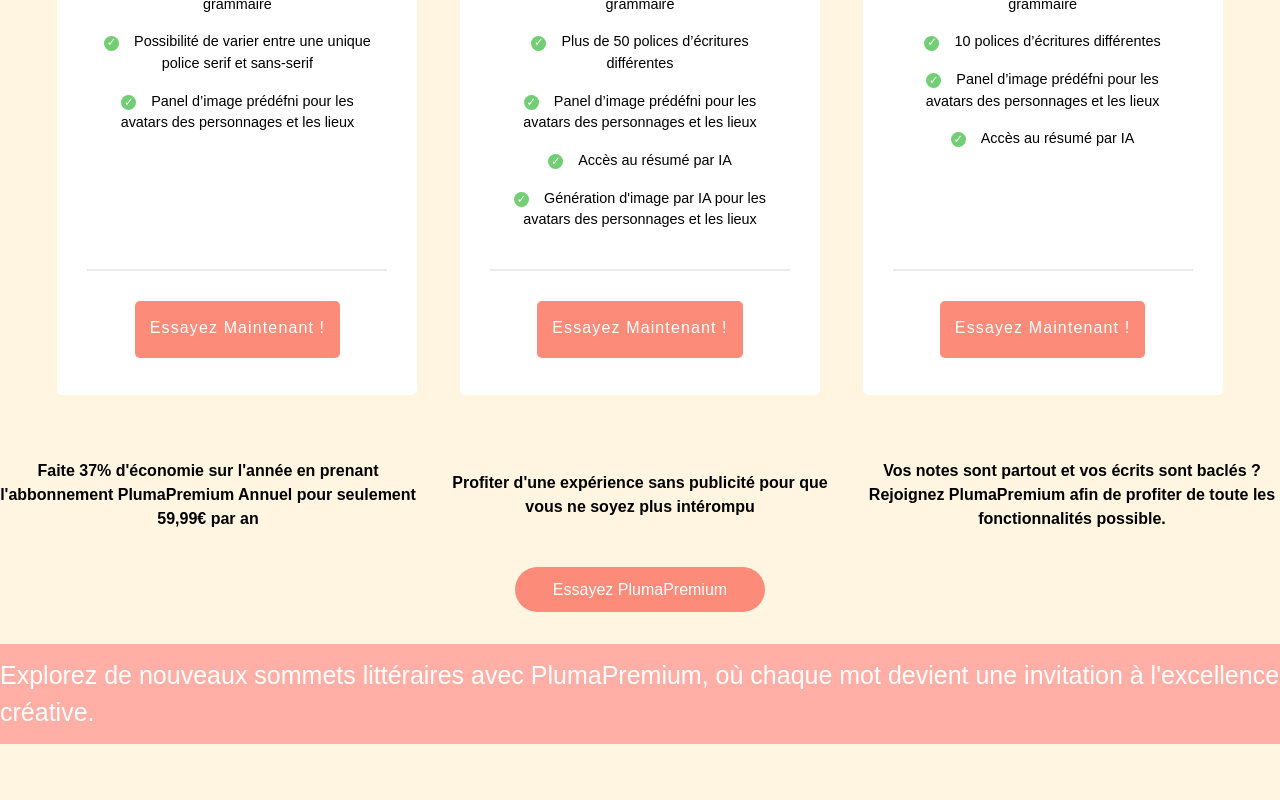
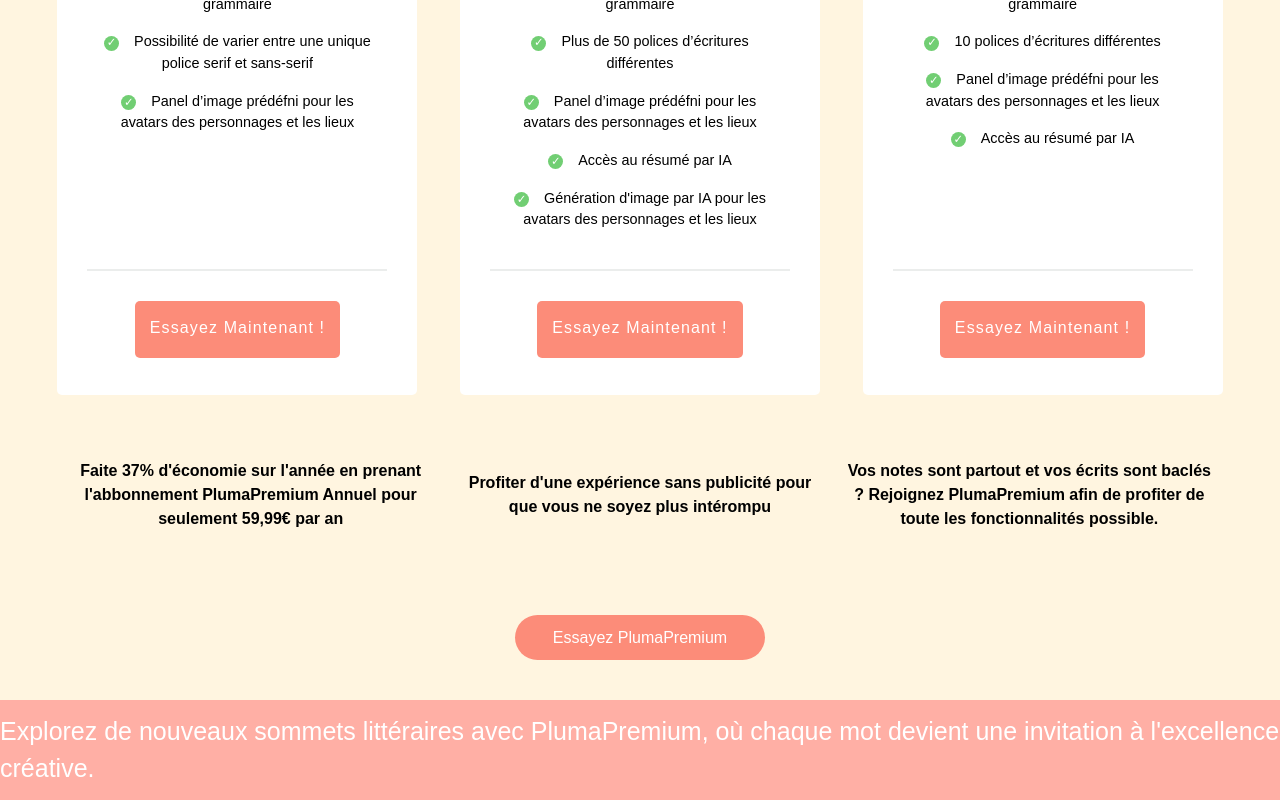
Before and after one commit to Nuxnuxx/Pluma, a React (Create React App) app in the folder client/: page /premium in a window 1280 px wide. Shown: the part 1434-2234 px from the top of the page. Before the commit the page ends 2178 px from the top, so only its background shows below. Built offline with nearby package versions, Linux system fonts and the light colour scheme.

Commit message:
Page Premium terminer

```diff
--- a/client/src/siteVitrine/pages/PlumaPremium.js
+++ b/client/src/siteVitrine/pages/PlumaPremium.js
@@ -82,7 +82,7 @@ const PlumaPremium = () => {
             </div>
 
 
-            <div className="grid grid-cols-1 md:grid-cols-3 gap-4 justify-center items-center  mt-16">
+            <div className="grid grid-cols-1 md:grid-cols-3 gap-4 justify-center items-center  m-16">
                 <div className="text-center">
                     <strong>Faite 37% d'économie sur l'année en prenant l'abbonnement PlumaPremium Annuel pour seulement 59,99€ par an</strong>
                 </div>
@@ -93,10 +93,10 @@ const PlumaPremium = () => {
                     <strong>Vos notes sont partout et vos écrits sont baclés ? Rejoignez PlumaPremium afin de profiter de toute les fonctionnalités possible.</strong>
                 </div>
             </div>
-            <div className="text-center mt-4">
+            <div className="text-center">
                 <button className="btnEssaisPremium mx-auto">Essayez PlumaPremium</button>
             </div>
-            <div className="rectangleBasdePagePP mt-8">
+            <div className="rectangleBasdePagePP mt-10">
                 <div className="TextBasdePage">
                     <p>Explorez de nouveaux sommets littéraires avec PlumaPremium, où chaque mot devient une invitation à l'excellence créative.</p>
                 </div>
```
